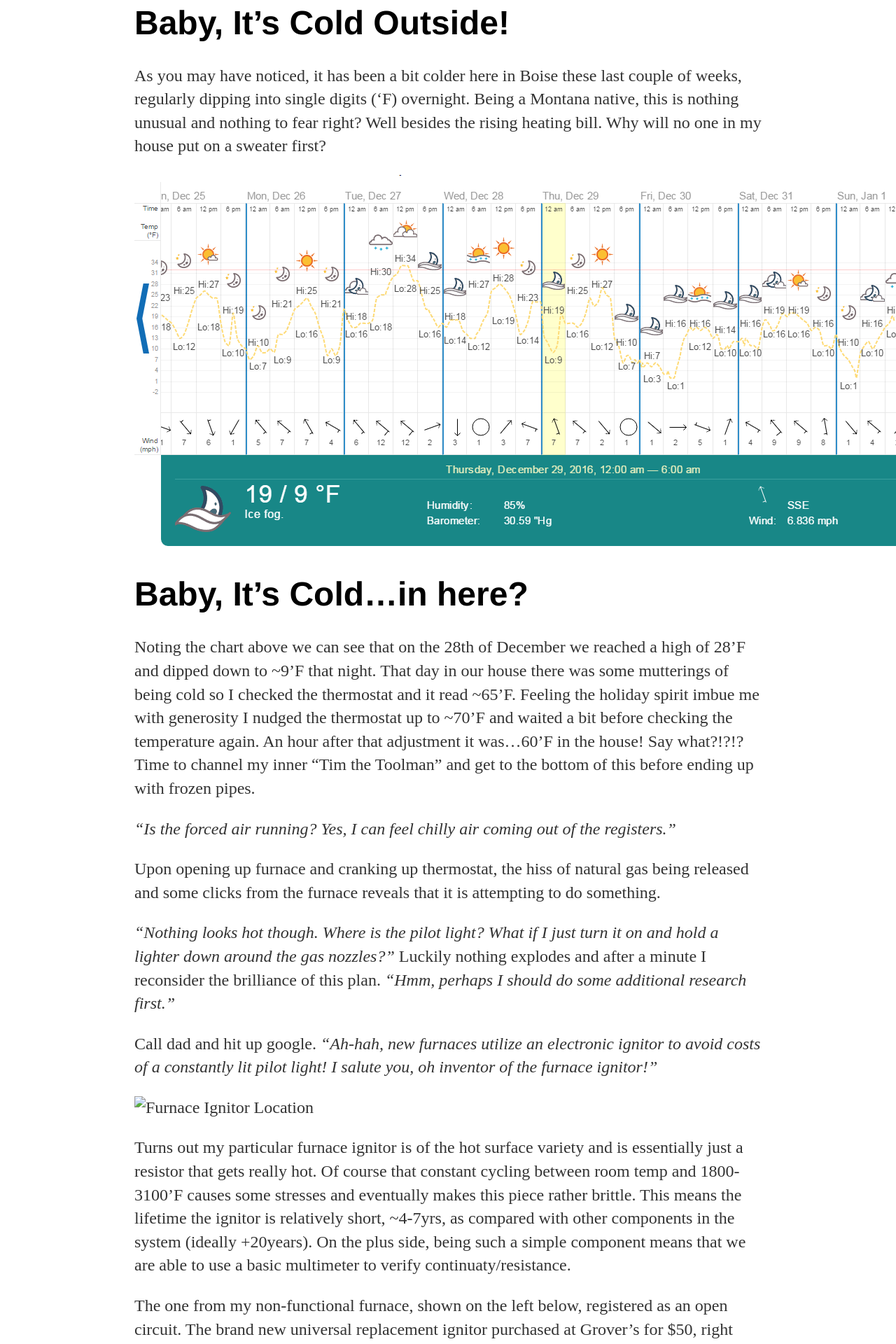
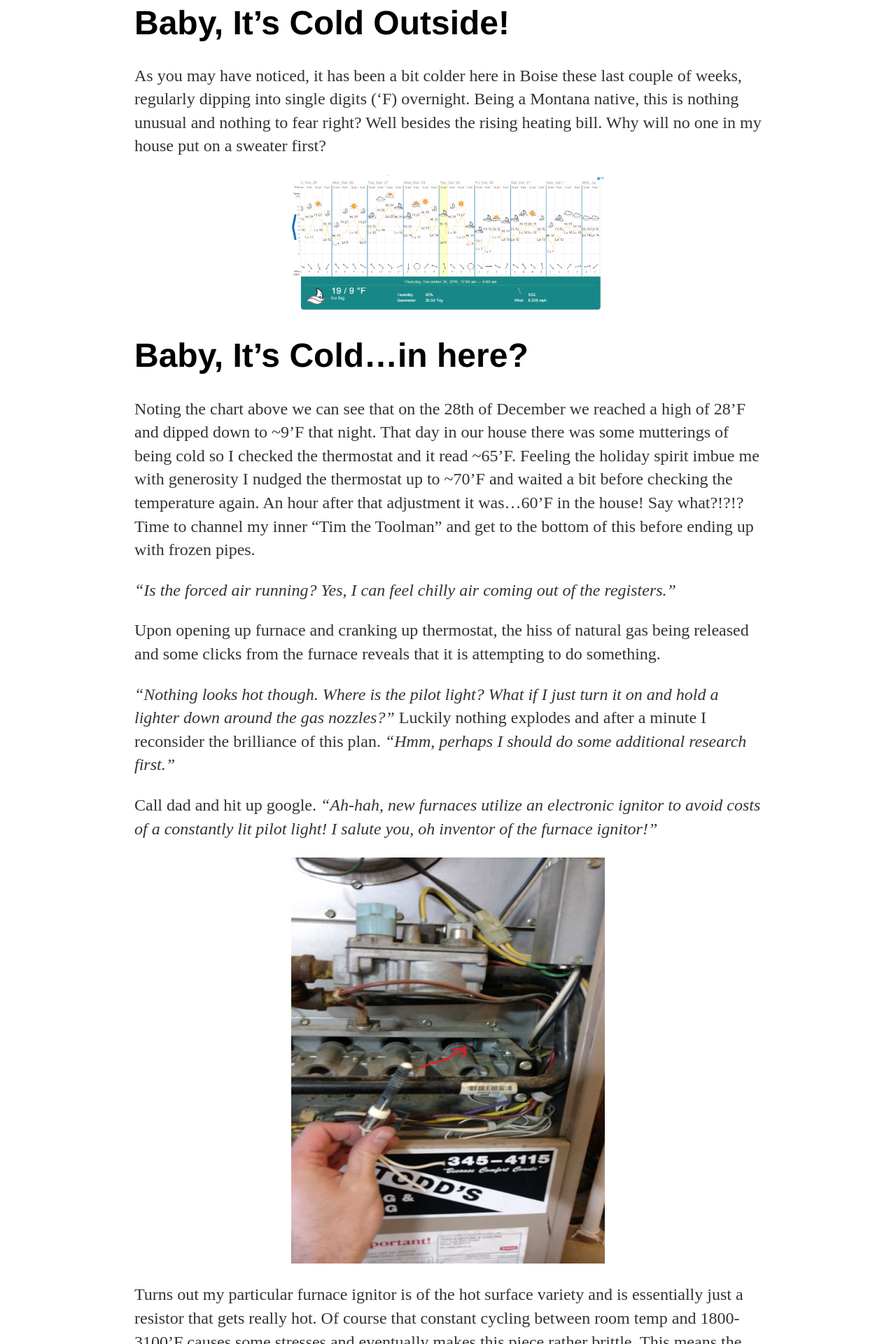
Before and after one commit to docross/docross.github.io, a Jekyll site: the page built from _posts/2017-01-06-shoganai.md, in a window 1280 px wide. Shown: the part 628-2548 px from the top of the page at 70% size. Built offline with Jekyll 4.4.1, drawn with Linux system fonts in a browser that asks for light colours.

Commit message:
Resizing and centering all images.

```diff
--- a/_posts/2017-01-06-shoganai.md
+++ b/_posts/2017-01-06-shoganai.md
@@ -11,7 +11,7 @@ Sounds lofty eh?  Of course I must admit that that I did not intentionally, or e
 # Baby, It's Cold Outside!
 As you may have noticed, it has been a bit colder here in Boise these last couple of weeks, regularly dipping into single digits ('F) overnight.  Being a Montana native, this is nothing unusual and nothing to fear right?  Well besides the rising heating bill.  Why will no one in my house put on a sweater first?
 
-<center><img src="/blog/images/weather_chart.png" alt="Boise Weather - December 2016"/></center>
+<center><img src="/blog/images/weather_chart.png" alt="Boise Weather - December 2016" style="width: 50%; height: 50%"/></center>
 
 # Baby, It's Cold...in here?
 Noting the chart above we can see that on the 28th of December we reached a high of 28'F and dipped down to ~9'F that night.  That day in our house there was some mutterings of being cold so I checked the thermostat and it read ~65'F.  Feeling the holiday spirit imbue me with generosity I nudged the thermostat up to ~70'F and waited a bit before checking the temperature again.  An hour after that adjustment it was…60'F in the house!  Say what?!?!? Time to channel my inner "Tim the Toolman" and get to the bottom of this before ending up with frozen pipes.
@@ -24,13 +24,13 @@ _"Nothing looks hot though.  Where is the pilot light? What if I just turn it on
 
 Call dad and hit up google.  _"Ah-hah, new furnaces utilize an electronic ignitor to avoid costs of a constantly lit pilot light! I salute you, oh inventor of the furnace ignitor!"_
 
-![Furnace Ignitor Location](../blog/images/furnace_ignitor_location.png)
+<center><img src="/blog/images/furnace_ignitor_location.png" alt="Furnace Ignitor Location" style="width: 50%; height: 50%"/></center>
 
   Turns out my particular furnace ignitor is of the hot surface variety and is essentially just a resistor that gets really hot.  Of course that constant cycling between room temp and 1800-3100'F causes some stresses and eventually makes this piece rather brittle.  This means the lifetime the ignitor is relatively short, ~4-7yrs, as compared with other components in the system (ideally +20years).  On the plus side, being such a simple component means that we are able to use a basic multimeter to verify continuaty/resistance.
 
   The one from my non-functional furnace, shown on the left below, registered as an open circuit.  The brand new universal replacement ignitor purchased at Grover's for $50, right side of same image, measured at just under 9 ohms.  Finagling this piece into the furnace was a bit tricky as I opted against taking the whole thing apart to install as recommended but luckily I have nimble fingers and after 20 minutes of dropping screws and sailor speak it was in place.  A quick test via the Ecobee app and there was fire!
 
-![Furnace Ignitor Testing](/blog/images/furnace_ignitors.png)
+<center><img src="/blog/images/furnace_ignitors.png" alt="Furnace Ignitor Testing" style="width: 50%; height: 50%"/></center>
 
 # Critical System PM's Decadely (and other bad ideas).
 Unfortunately the prior fiasco was not the only adventure.  Being a split-level home with several rooms below grade built on packed clay a few feet above bedrock, a *sump pump* system is necessary to avoid flooding the lower levels in times of unually high runoff; like when we have a lot of snow and it suddenly warms up enough to cause lots of melt.  Recommendations are that you crawl under your house and check this system at least yearly.  The check can be as simple as manipulating your float to verify the pump still functions.  Even better is to add some water and verify your drain system continues to flow unabated.
@@ -45,7 +45,7 @@ Being home alone I hooked up a stereo to the GFIC outlet, cranked up the volume
 
 The drain catch barrel was completely full, which is not a good sign unless we wanted a our den to become a wading pool.  Upon pulling the pump out I was looking at the mess you see at the left in the image below.  If you look closely you can see a bulging seal.
 
-![Sump Pumps](/blog/images/sumppumps.png)
+<center><img src="/blog/images/sumppumps.png" alt="Sump Pumps" style="width:50%; height:50%" /></center>
 
 Just to be extra sure it was the pump itself I decided to reset the circuit and throw it in the water again, *Pop!*, and there goes the stereo.   And my trouble light I had plugged into the pump outlet, plunging me into darkness...smooth.  Well at least I can't see the spiders anymore.  Running to Home Depot I located a $150 pump (see middle above) and brought it under the house with me.  Crap! I bought one with a __swinging float__ that requires a much wider barrel to function.  Back to the store once more!
 
```
